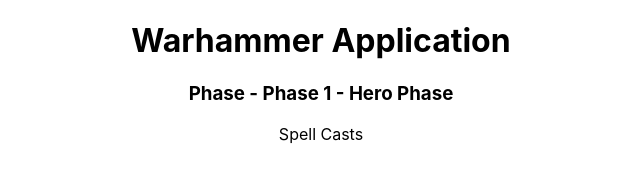
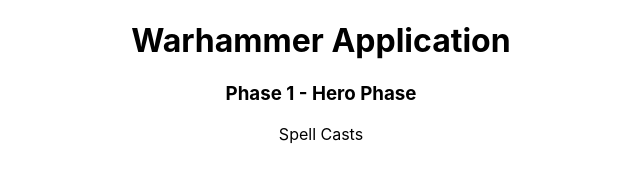
Before and after one commit to AlecSands/Warhammer-App, a React (Create React App) app in the folder warhammer/: page / in a window 1280 px wide. Shown: the top 172 px of the page, without its empty margins (319-959 px from the left). Built offline with nearby package versions, Linux system fonts and the light colour scheme.

Commit message:
updated test for Phase module to reflect new functionality where name is generated from phase number

```diff
--- a/warhammer/src/App.js
+++ b/warhammer/src/App.js
@@ -7,7 +7,7 @@
   return (
     <div className="App">
       <h1>Warhammer Application</h1>
-      <Phase name="Phase 1 - Hero Phase"/>
+      <Phase name="Hero Phase" number="1"/>
       <Action name="Spell Casts" />
     </div>
   );
--- a/warhammer/src/Phase.js
+++ b/warhammer/src/Phase.js
@@ -1,4 +1,5 @@
 import React from 'react';
+import PhaseNames from './data/Phases';
 
 class Phase extends React.Component {
   render() {
--- /dev/null
+++ b/warhammer/src/data/Phases.js
@@ -0,0 +1,10 @@
+const PhaseNames = [
+  "Hero Phase",
+  "Movement",
+  "Shooting",
+  "Charge",
+  "Combat",
+  "Battleshock"
+];
+
+export default PhaseNames;
```
Also changed, not shown: 1 other file (tests, documents, lock files or other folders).
